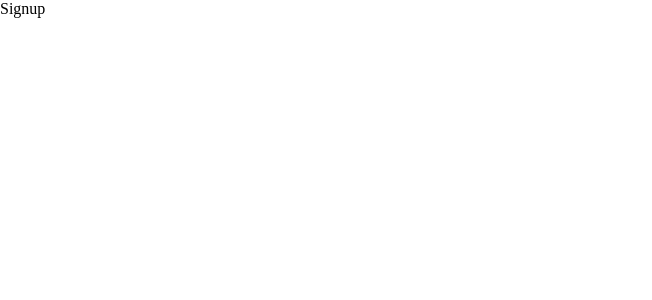
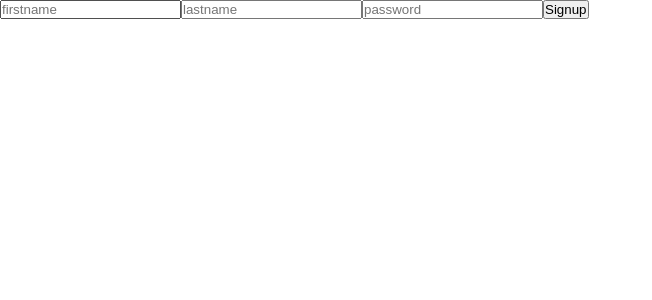
Before and after one commit to teatou/bank, a React (Vite) app in the folder client/: page /signup in a window 1280 px wide. Shown: the top 300 px of the page, without its empty margins (0-652 px from the left). Built offline with nearby package versions, Linux system fonts and the light colour scheme.

Commit message:
axios signup + login added

```diff
--- a/client/src/api/api.js
+++ b/client/src/api/api.js
@@ -1,15 +1,11 @@
 import axios from 'axios'
 
-export const API_URL = 'http://localhost:8080'
+export const API_URL = 'http://localhost:3000'
 
 const $api = axios.create({
     withCredentials: true,
     baseURL: API_URL
 })
 
-$api.interceptors.request.use((config) => {
-    config.headers.Authorization = `Bearer ${localStorage.getItem('token')}`
-    return config
-})
 
 export default $api
--- a/client/src/main.jsx
+++ b/client/src/main.jsx
@@ -1,4 +1,4 @@
-import React from 'react'
+import React, { createContext } from 'react'
 import ReactDOM from 'react-dom/client'
 import {
   createBrowserRouter,
@@ -11,6 +11,7 @@ import Settings from './pages/Settings'
 import Login from './pages/Login'
 import Signup from './pages/Signup'
 import History from './pages/History'
+import Store from './store/store';
 
 const AppLayout = () => (
   <>
@@ -47,8 +48,16 @@ const router = createBrowserRouter([
   },
 ]);
 
+const store = new Store()
+
+export const Context = createContext({
+  store
+})
+
 ReactDOM.createRoot(document.getElementById('root')).render(
   <React.StrictMode>
-    <RouterProvider router={router} />
+    <Context.Provider value={{store}}>
+      <RouterProvider router={router} />
+    </Context.Provider>
   </React.StrictMode>,
 )
--- a/client/src/pages/Login.jsx
+++ b/client/src/pages/Login.jsx
@@ -1,7 +1,27 @@
-import React from 'react'
+import React, { useContext, useState } from 'react'
+import { Context } from '../main'
 
 export default function Login() {
+  const [number, setNumber] = useState('')
+  const [password, setPassword] = useState('')
+
+  const {store} = useContext(Context)
+
   return (
-    <div>Login</div>
+    <div>
+      <input
+        onChange={e => {setNumber(e.target.value)}}
+        value={number}
+        type='text'
+        placeholder='number'
+      ></input>
+      <input
+        onChange={e => {setPassword(e.target.value)}}
+        value={password}
+        type='text'
+        placeholder='password'
+      ></input>
+      <button onClick={() => store.login(number, password)}>Login</button>
+    </div>
   )
 }
--- a/client/src/pages/Signup.jsx
+++ b/client/src/pages/Signup.jsx
@@ -1,7 +1,34 @@
-import React from 'react'
+import React, { useContext, useState } from 'react'
+import { Context } from '../main'
 
 export default function Signup() {
+  const [password, setPassword] = useState('')
+  const [firstName, setFirstName] = useState('')
+  const [lastName, setLastName] = useState('')
+
+  const {store} = useContext(Context)
+
   return (
-    <div>Signup</div>
+    <div>
+      <input
+        onChange={e => {setFirstName(e.target.value)}}
+        value={firstName}
+        type='text'
+        placeholder='firstname'
+      ></input>
+      <input
+        onChange={e => {setLastName(e.target.value)}}
+        value={lastName}
+        type='text'
+        placeholder='lastname'
+      ></input>
+      <input
+        onChange={e => {setPassword(e.target.value)}}
+        value={password}
+        type='text'
+        placeholder='password'
+      ></input>
+      <button onClick={() => store.signup(firstName, lastName, password)}>Signup</button>
+    </div>
   )
 }
--- a/client/src/services/AuthService.js
+++ b/client/src/services/AuthService.js
@@ -1,11 +1,12 @@
-import { AxiosResponse } from "axios"
+import $api from "../api/api"
 
 export default class AuthService {
-    async login(number, password) {
-        return $api.post('/login', {number, password})
+    static async login(number, password) {
+        const body = { number: parseInt(number, 10), password: password }
+        return $api.post('/login', body)
     }
 
-    async signup(firstName, lastName, password) {
-        return $api.post('/signup', {firstName, lastName, password})
+    static async signup(firstName, lastName, password) {
+        return $api.post('/signup', {firstname: firstName, lastname: lastName, password: password})
     }
 }
--- a/client/src/services/UserService.js
+++ b/client/src/services/UserService.js
@@ -1,5 +1,5 @@
 export default class UserService {
-    fetchTransactions() {
+    static fetchTransactions() {
         return $api.get('/transactions')
     }
 }
--- /dev/null
+++ b/client/src/store/store.js
@@ -0,0 +1,43 @@
+import {makeAutoObservable} from 'mobx'
+import AuthService from '../services/AuthService'
+
+export default class Store {
+    user
+    isAuth
+
+    constructor() {
+        makeAutoObservable(this)
+    }
+
+    setAuth(bool) {
+        this.isAuth = bool
+    }
+
+    setUser(user) {
+        this.user = user
+    }
+
+    async login(number, password) {
+        try {
+            const response = await AuthService.login(number, password)
+            localStorage.setItem('token', response.data.accessToken)
+            console.log(response)
+            this.setAuth(true)
+            this.setUser(response.data.user)
+        } catch (e) {
+            console.log(e.response.data)
+        }
+    }
+
+    async signup(firstName, lastName, password) {
+        try {
+            const response = await AuthService.signup(firstName, lastName, password)
+            localStorage.setItem('token', response.data.accessToken)
+            console.log(response)
+            this.setAuth(true)
+            this.setUser(response.data.user)
+        } catch (e) {
+            console.log(e.response.data.error)
+        }
+    }
+}
```
Also changed, not shown: 2 other files (tests, documents, lock files or other folders).
